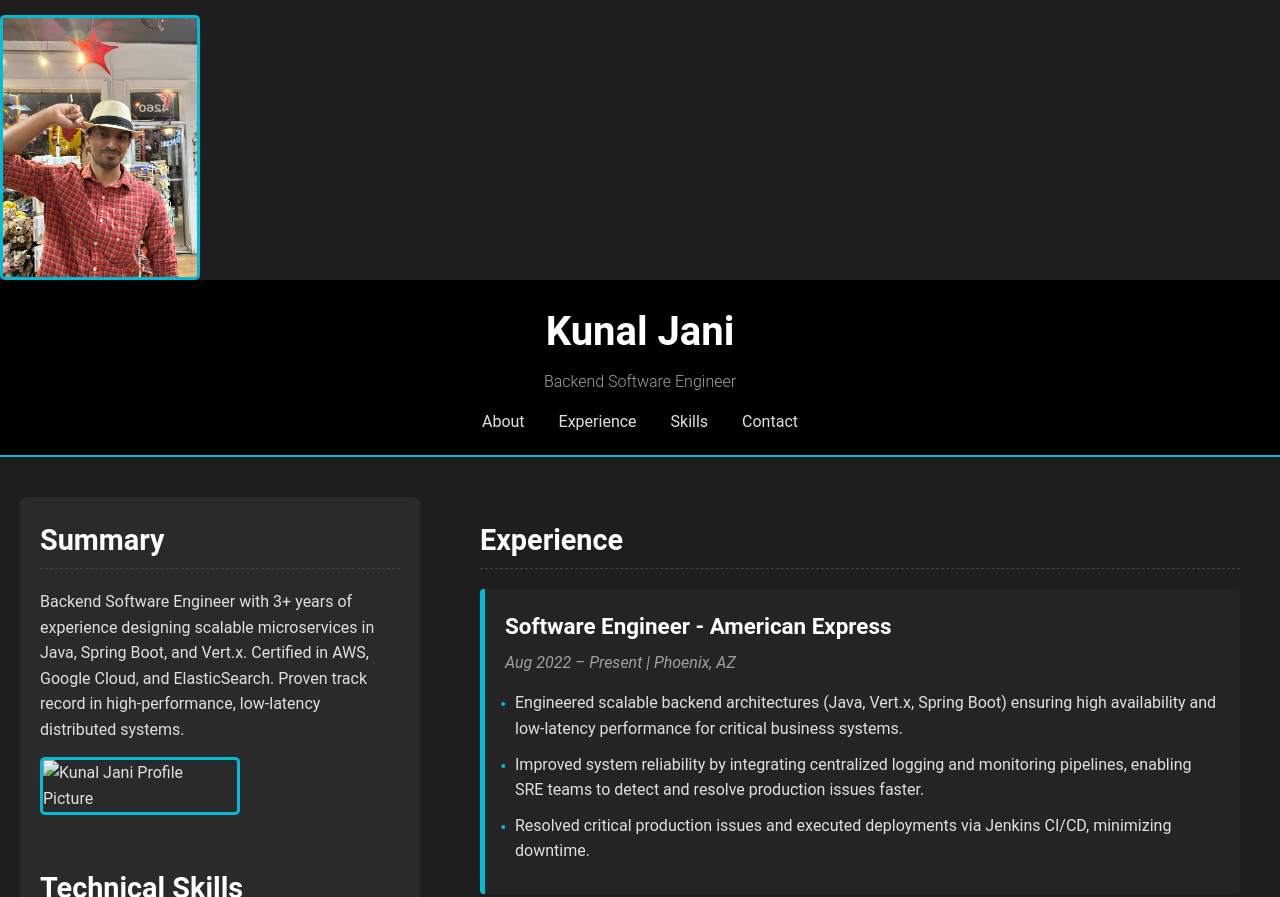
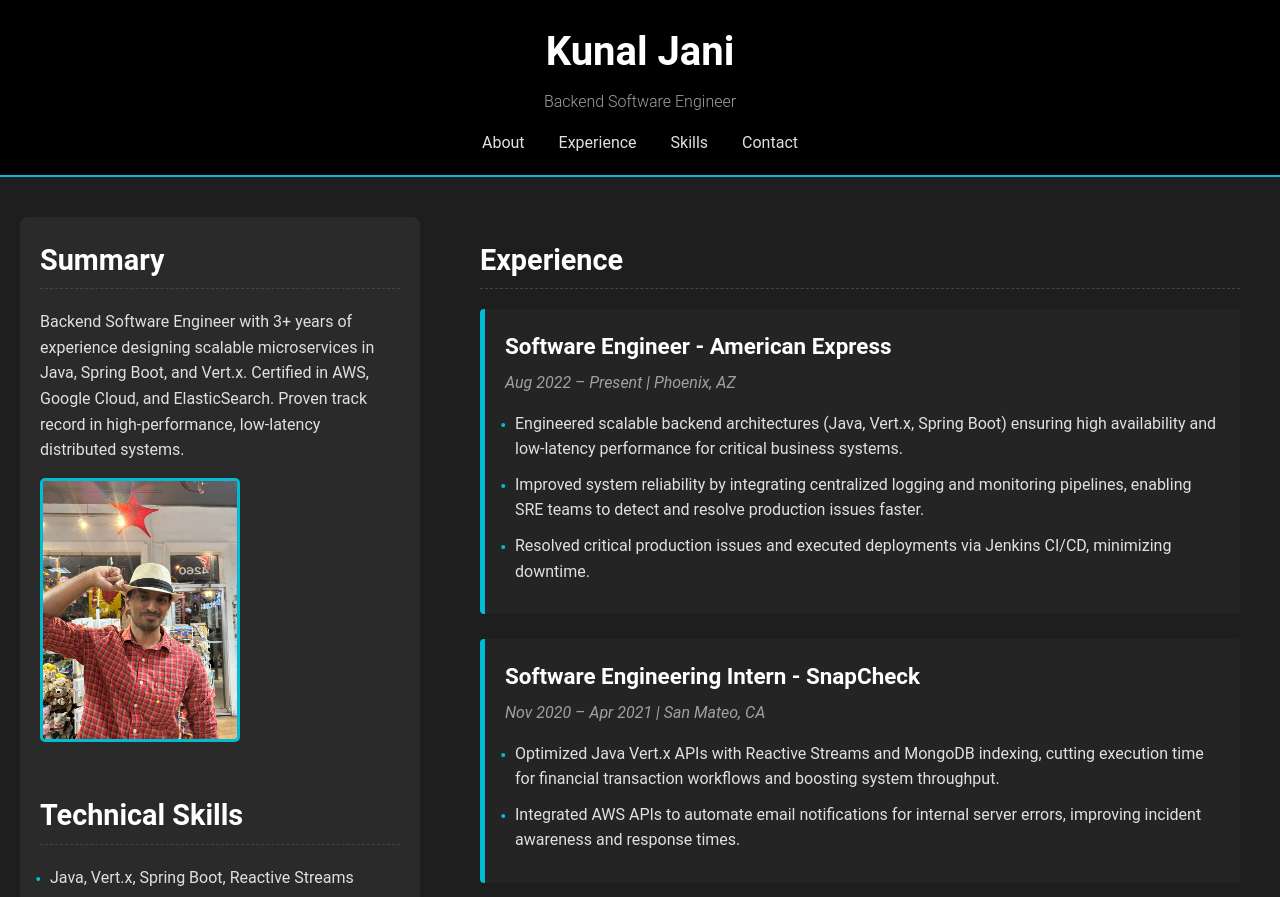
Before and after one commit to kunaljani1100/kunaljani1100.github.io, a plain HTML site: page index.html in a window 1280 px wide. Shown: the top 897 px of the page. Drawn offline with Linux system fonts and the light colour scheme.

Commit message:
Update index.html

```diff
--- a/index.html
+++ b/index.html
@@ -5,7 +5,6 @@
     <meta name="viewport" content="width=device-width, initial-scale=1.0">
     <title>Kunal Jani - Backend Software Engineer</title>
     <link rel="stylesheet" href="style.css">
-    <img src="kunaljani.jpeg" alt="Kunal Jani Profile Picture" class="profile-pic">
     <link rel="stylesheet" href="https://cdnjs.cloudflare.com/ajax/libs/font-awesome/6.0.0-beta3/css/all.min.css">
 </head>
 <body>
@@ -28,7 +27,7 @@
             <section id="about" class="sidebar-section">
                 <h2>Summary</h2>
                 <p>Backend Software Engineer with 3+ years of experience designing scalable microservices in Java, Spring Boot, and Vert.x. Certified in AWS, Google Cloud, and ElasticSearch. Proven track record in high-performance, low-latency distributed systems.</p>
-                <img src="placeholder-profile.jpg" alt="Kunal Jani Profile Picture" class="profile-pic">
+                <img src="kunaljani.jpeg" alt="Kunal Jani Profile Picture" class="profile-pic">
             </section>
 
             <section id="skills" class="sidebar-section">
```
